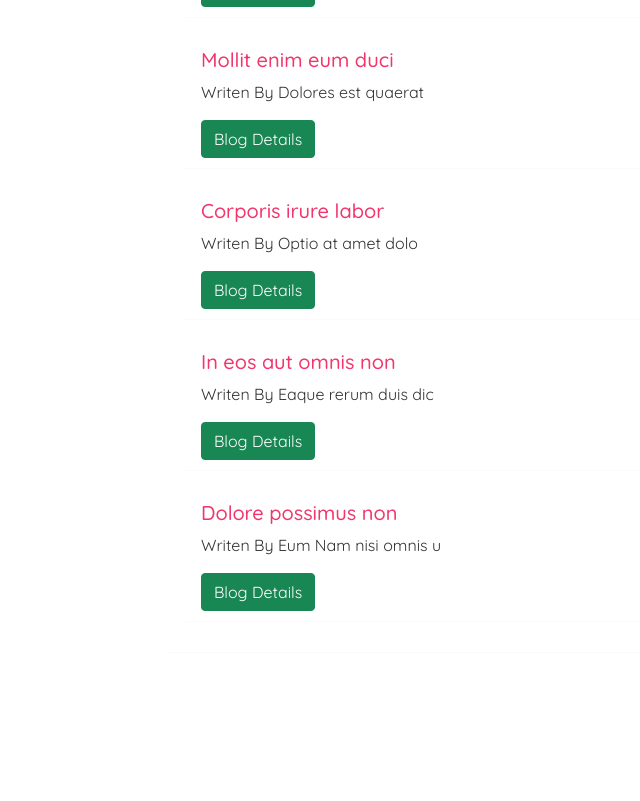
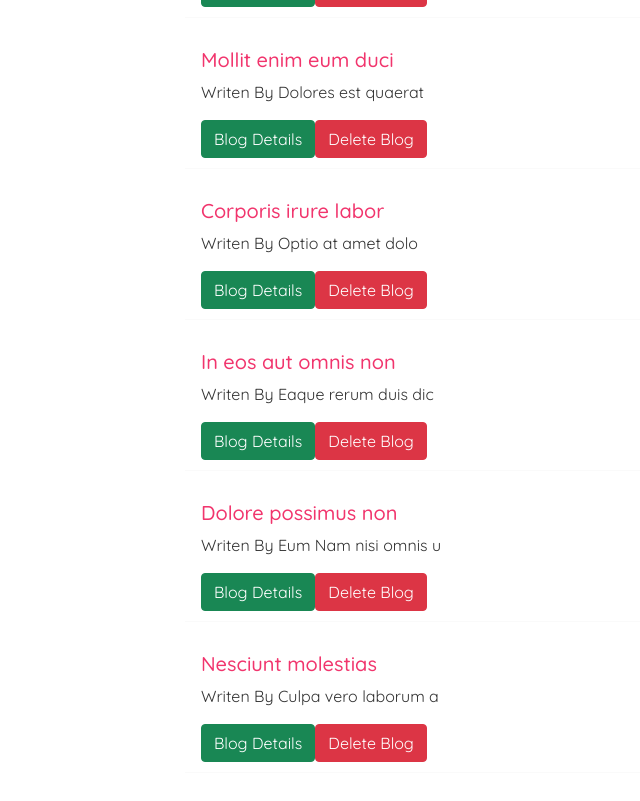
Before and after one commit to marouaneXan/app-with-react, a React (Create React App) app: page / in a window 1280 px wide. Shown: the part 1727-2528 px from the top of the page, without its empty margins (191-831 px from the left). Before the commit the page ends 2460 px from the top, so only its background shows below. Built offline with nearby package versions, Linux system fonts and the light colour scheme; data requests are answered from the project's data file.

Commit message:
add button for delete blog

```diff
--- a/data/db.json
+++ b/data/db.json
@@ -83,6 +83,12 @@
       "author": "Eum Nam nisi omnis u",
       "body": "Doloremque ipsum del",
       "id": 14
+    },
+    {
+      "title": "Nesciunt molestias ",
+      "author": "Culpa vero laborum a",
+      "body": "Illo in eos laboris",
+      "id": 15
     }
   ]
 }
--- a/src/components/BlogList.js
+++ b/src/components/BlogList.js
@@ -1,5 +1,8 @@
 import { Link } from "react-router-dom"
 const BlogList = ({blogs,title}) => {
+  const handleDelete=()=>{
+    fetch('')
+  }
   return (
     <div className="blog-preview">
         <h1>{title}</h1>
@@ -9,6 +12,7 @@ const BlogList = ({blogs,title}) => {
             <h2>{blog.title}</h2>
             <p>Writen By {blog.author}</p>
             <Link to={`/blog/${blog.id}`} className="btn btn-success">Blog Details</Link>
+            <button onClick={()=>handleDelete(blog.id)}  className="btn btn-danger">Delete Blog</button>
           </div>
         ))
       }
```
